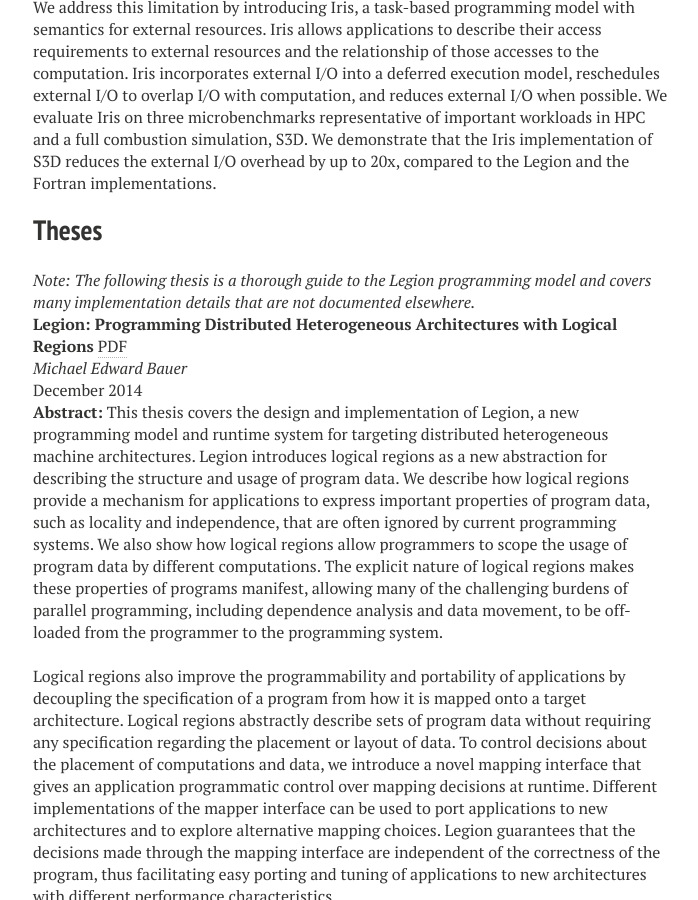
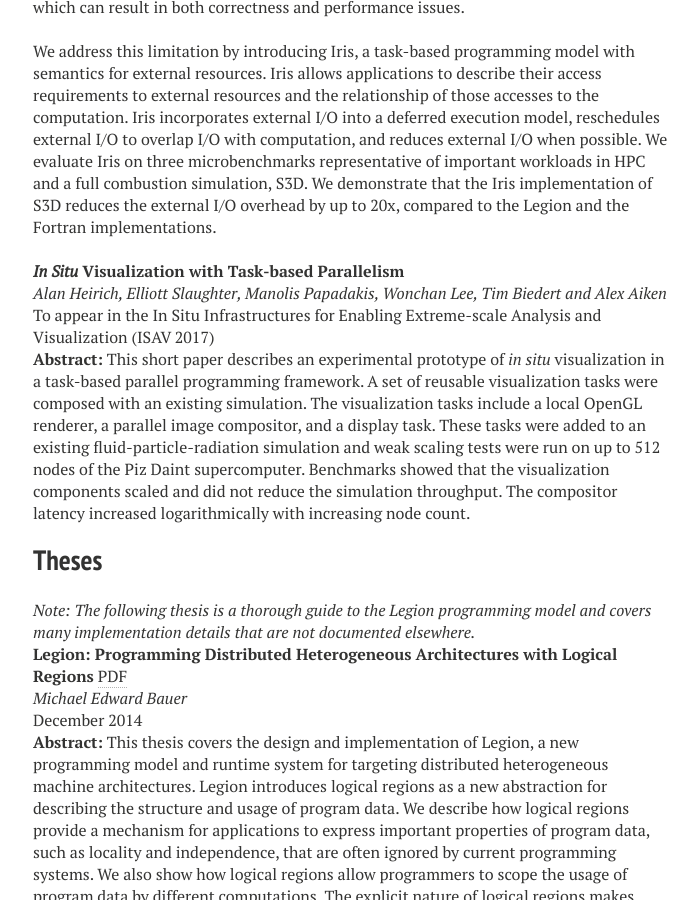
Before and after one commit to apryakhin/legion.stanford.edu, a Jekyll site: the page built from publications.md, in a window 1280 px wide and 900 px high, scrolled down 5041 px. Shown: the whole window, without its empty margins (287-985 px from the left). Built offline with Jekyll 4.4.1, drawn with Linux system fonts in a browser that asks for light colours; nearby versions of some CDN libraries; some of the changed text lies outside the part shown.

Commit message:
Add ISAV 2017 paper.

```diff
--- a/publications.md
+++ b/publications.md
@@ -20,6 +20,8 @@ title: Publications
   * [Regent (SC 2015)](#sc2015) \[[PDF](/pdfs/regent2015.pdf)]
       * [Control Replication (SC 2017)](#cr2017) \[[PDF](/pdfs/cr2017.pdf)]
       * [Elliott Slaughter's Thesis (2017)](#slaughter_thesis) \[[PDF](/pdfs/slaughter_thesis.pdf)]
+  * Case Studies:
+      * [Visualization (ISAV 2017)](#isav2017) \[[PDF](/pdfs/isav2017.pdf)]
   * DSLs:
       * [Singe (PPoPP 2014)](#ppopp2014) \[[PDF](/pdfs/singe2014.pdf)]
       * [Scout (WOLFHPC 2014)](#wolfhpc2014) \[[PDF](/pdfs/scout2014.pdf)]
@@ -261,6 +263,20 @@ reduces the external I/O overhead by up to 20x, compared
 to the Legion and the Fortran implementations.
 
 
+<a name="isav2017"></a>__*In Situ* Visualization with Task-based Parallelism__ <br/>
+_Alan Heirich, Elliott Slaughter, Manolis Papadakis, Wonchan Lee, Tim Biedert and Alex Aiken_ <br/>
+To appear in the In Situ Infrastructures for Enabling Extreme-scale Analysis and Visualization (ISAV 2017) <br/>
+__Abstract:__ This short paper describes an experimental prototype of *in situ*
+visualization in a task-based parallel programming framework. A
+set of reusable visualization tasks were composed with an existing
+simulation. The visualization tasks include a local OpenGL renderer, a parallel image compositor, and a display task. These tasks
+were added to an existing fluid-particle-radiation simulation and
+weak scaling tests were run on up to 512 nodes of the Piz Daint
+supercomputer. Benchmarks showed that the visualization components scaled and did not reduce the simulation throughput. The
+compositor latency increased logarithmically with increasing node
+count.
+
+
 ## Theses
 
 <a name="bauer_thesis"></a>*Note: The following thesis is a thorough guide to the Legion programming model and covers many implementation details that are not documented elsewhere.*<br/>
```
Also changed, not shown: 1 other file.
